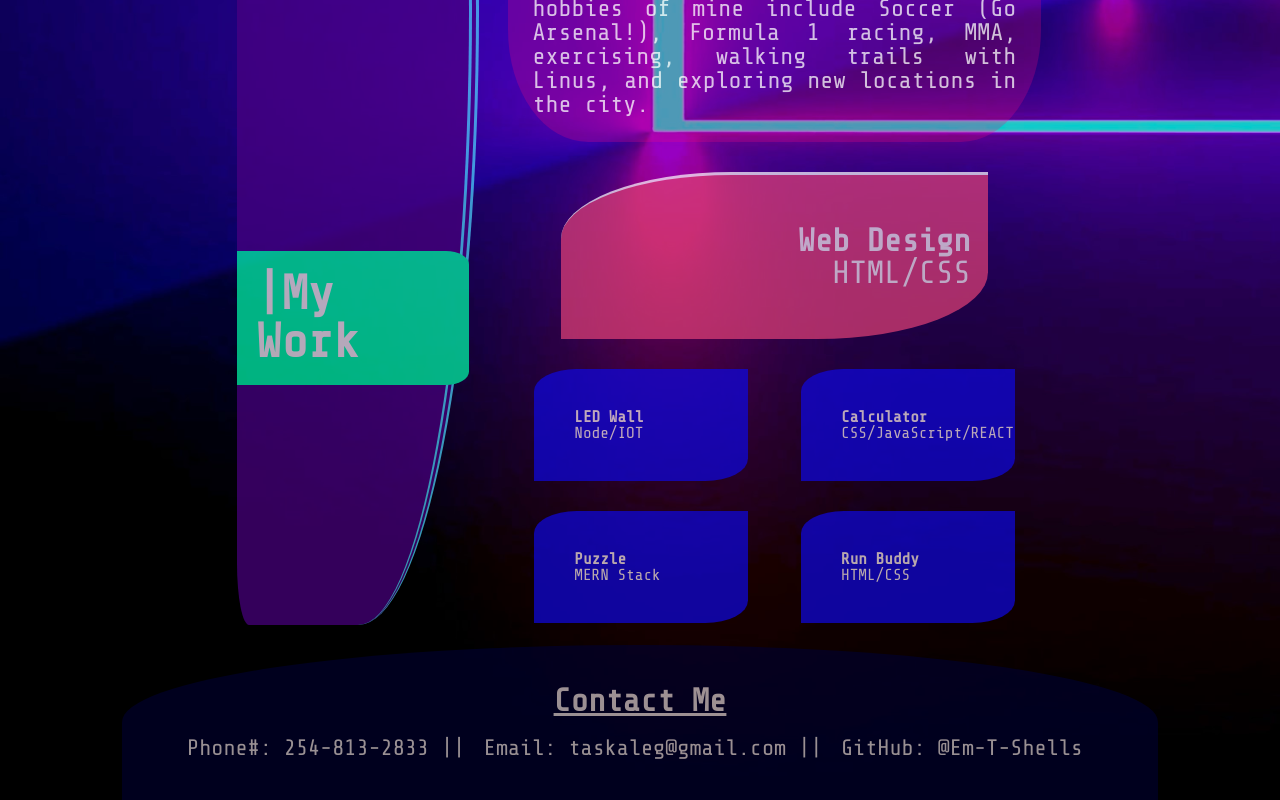
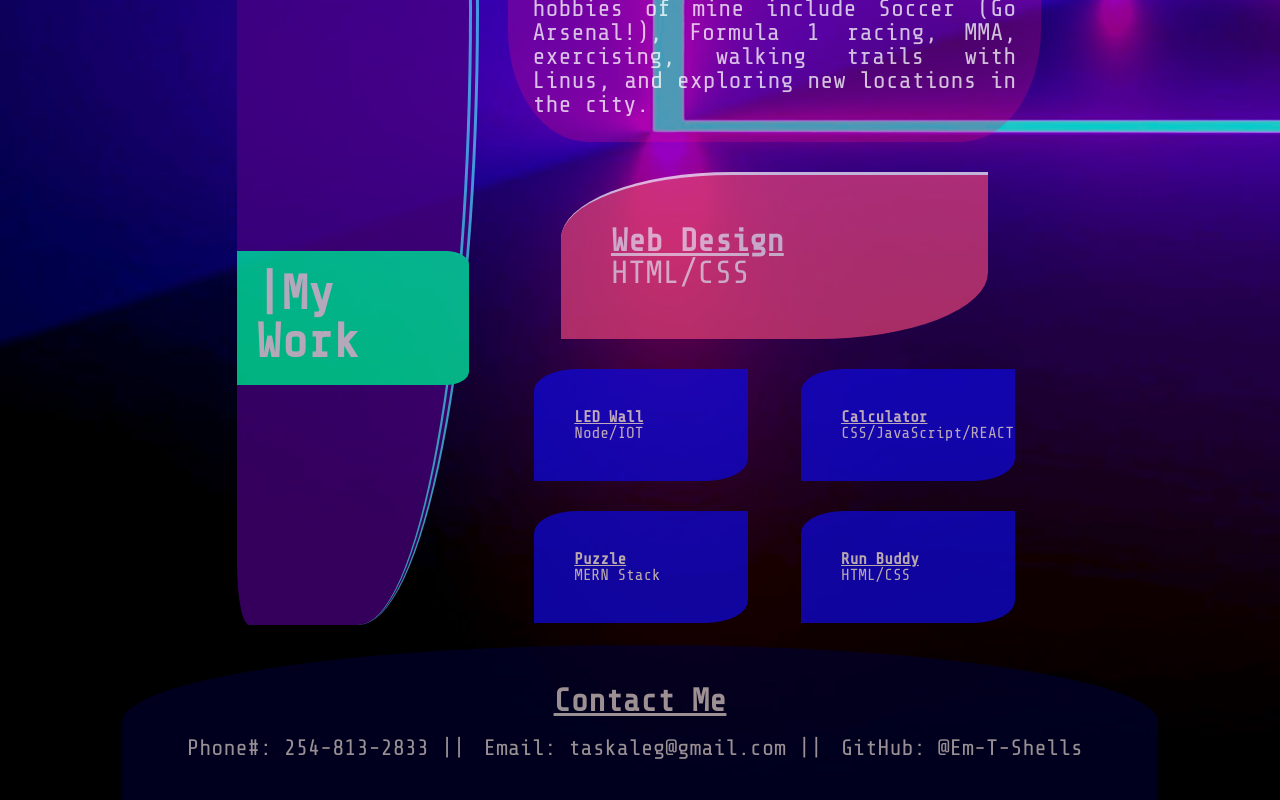
Before and after one commit to EM-T-Shells/utabc-portfolio_dzn, a plain HTML site: page index.html in a window 1280 px wide. Shown: the part 1257-2057 px from the top of the page. Drawn offline with nearby package versions, Linux system fonts and the light colour scheme.

Commit message:
css touchup

```diff
--- a/assets/style.css
+++ b/assets/style.css
@@ -31,7 +31,7 @@ body {
     font-family: 'Share Tech Mono', monospace, arial, helvetica;
     background-image: url(images/bkd.jpg);
     background-size: cover;
-    background-repeat: repeat;
+    background-repeat: no-repeat;
 }
 
 /*browser resizing setup*/
@@ -40,7 +40,6 @@ body {
     display: grid;
     grid-template: 200px auto auto 100px / repeat(3, 1fr);
     gap: 20PX;
-    height: auto;
     width: 90%;
     margin: 0 auto;
 }
@@ -61,7 +60,7 @@ header {
     max-width: 200px;
     height: auto;
     border: 7px solid var(--cp-dark-blue);
-    border-radius: 70% 10% 70% 10%;
+    border-radius: 40% 20% 40% 20%;
     justify-self: center;
 }
 
@@ -249,16 +248,14 @@ article:hover {
     border-radius: 40% 0% 40% 0%;
     opacity: 0.7;
     padding: 50px;
-    justify-items: end;
 }
 
 .big h3, .big p {
-    position: relative;
-    top: 50%;
-    left: 10%;
-    font-size: 1.5rem;
     font-size: 2rem;
-    text-decoration: none;
+}
+
+.big h3 {
+    text-decoration: underline;
 }
 
 .small {
@@ -269,6 +266,10 @@ article:hover {
     opacity: 0.7;
     border-radius: 20% 0%;
     padding: 40px;
+}
+
+.small h4 {
+    text-decoration: underline;
 }
 
 
```
